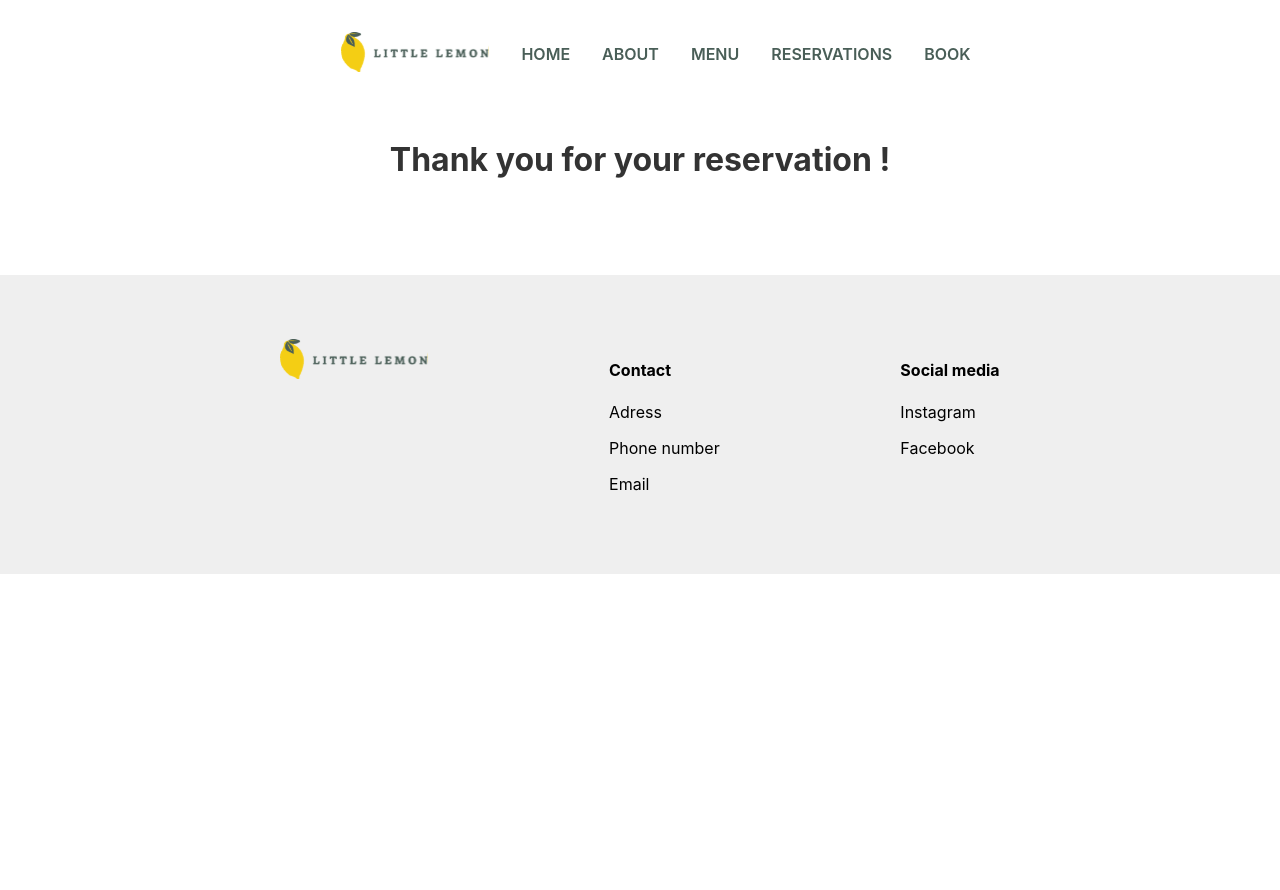
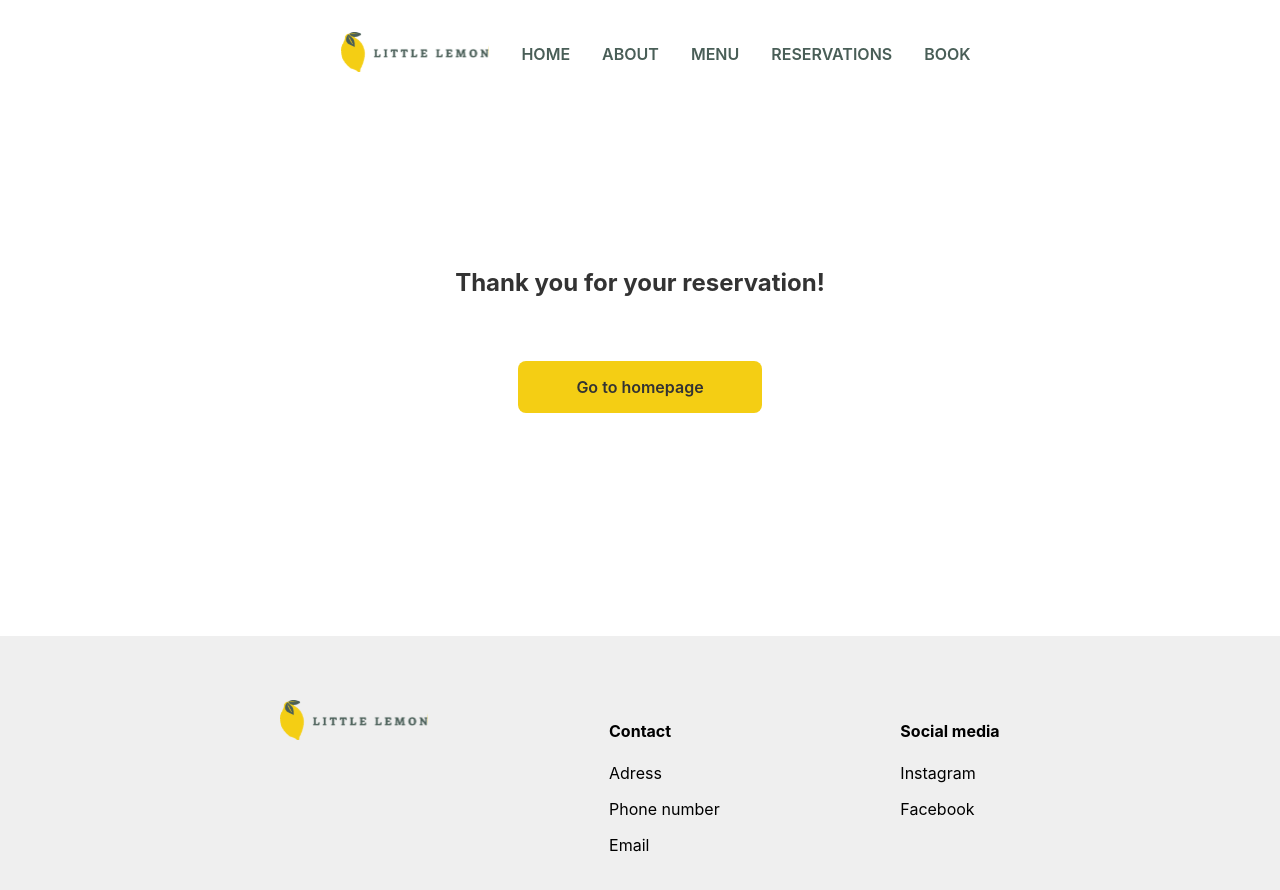
Before and after one commit to hendrik-boerma/capstone-course-coursera, a React (Create React App) app: page /confirmation in a window 1280 px wide. Shown: the top 890 px of the page. Before the commit the page ends 800 px from the top, so only its background shows below. Built offline with nearby package versions, Linux system fonts and the light colour scheme.

Commit message:
validation form

```diff
--- a/src/App.css
+++ b/src/App.css
@@ -30,7 +30,7 @@ h2 {
 }
 
 h3 {
-    color:#EFEFEF;
+    color:#333333;
     font-size: 1.5rem;
     margin: 0;
 }
@@ -49,5 +49,5 @@ h3 {
 }
 
 .button:hover {
-    background-color: #EFEFEF;
+    background-color: #4d9980;
 }
--- a/src/bookingsAPI.js
+++ b/src/bookingsAPI.js
@@ -25,6 +25,7 @@ export function fetchAPI(date) {
 }
 
 export function submitAPI(formData) {
-  console.log(formData)
-  return true;
+  let result = formData.name;
+  console.log(result)
+  return result;
 }
--- a/src/components/BookingForm.css
+++ b/src/components/BookingForm.css
@@ -20,21 +20,6 @@ form input.button {
     margin-top: 5%;
 }
 
-#confirmation {
-    display: none;
-    padding: 64px 0px;
-    max-width: 350px;
-    flex-direction: column;
-}
-
-#confirmation p{
-    padding: 24px 0px;
-    display: flex;
-    flex-direction: row;
-    justify-content: left;
-    gap: 64px;
-}
-
 .hidden-button {
     background-color: #EFEFEF;
     text-decoration: none;
@@ -47,3 +32,17 @@ form input.button {
     display: inline-block;
     margin-top: 5%;
 }
+
+.confirmation {
+    display: flex;
+    flex-direction:column;
+    align-items: center;
+    gap: 4rem;
+    text-align: center;
+    justify-content: center;
+    height: 50vh;
+}
+
+.confirmation > .button {
+    width: 50%;
+}
--- a/src/components/BookingForm.js
+++ b/src/components/BookingForm.js
@@ -4,6 +4,8 @@ import { submitAPI, fetchAPI } from "../bookingsAPI";
 import './BookingForm.css';
 
 function BookingForm (props) {
+
+    const [toggleButton, setToggleButton] = useState(false)
 
     const [inputValue, setInputValue] = useState({
         name: '',
@@ -32,6 +34,16 @@ function BookingForm (props) {
         }
     }
 
+    useEffect(() => {
+        console.log(inputValue)
+            if(inputValue.name === "" || inputValue.mail === "" || inputValue.date === "" || inputValue.time === "" || inputValue.guests === "") {
+               setToggleButton(false)
+            } else {
+                setToggleButton(true)
+            }
+    }, [inputValue])
+
+
     const dateChange = event => {
         const newDate = event.target.value;
         props.updateTimes(fetchAPI(newDate));
@@ -53,7 +65,7 @@ function BookingForm (props) {
     return (
         <main>
         <form id="form" onSubmit={handleSubmit}>
-        <h2>Make reservation</h2>
+        <h2 data-testid="formtitle">Make reservation</h2>
             <label htmlFor="res-name">Name</label>
             <input type="text" id="res-name" name='name' value={inputValue.name} onChange={handleChange} required/>
             <label htmlFor="res-mail">E-mail</label>
@@ -70,7 +82,7 @@ function BookingForm (props) {
                     <option key={guest}>{guest}</option>
                 ))}
             </select>
-            <input className="button" type="submit" value="Book" />
+            <input className={toggleButton ? "button" : "hidden-button"} type="submit" value="Book" />
         </form>
         </main>
     );
--- a/src/pages/BookingConfirmation.js
+++ b/src/pages/BookingConfirmation.js
@@ -5,8 +5,9 @@ function BookingConfirmation() {
     return (
         <>
         <main>
-        <div>
-            <h2>Thank you for your reservation !</h2>
+        <div className='confirmation'>
+            <h3>Thank you for your reservation!</h3>
+            <a href='/' className='button'>Go to homepage</a>
         </div>
         </main>
         </>
```
Also changed, not shown: 1 other file (tests, documents, lock files or other folders).
